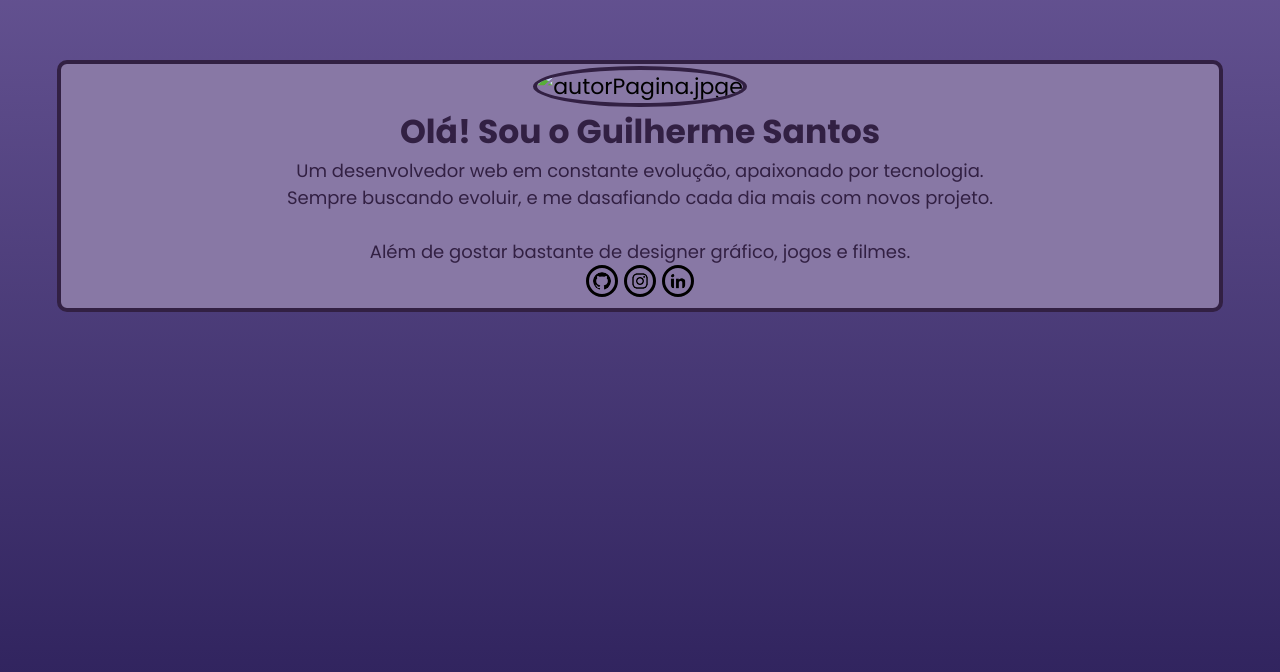
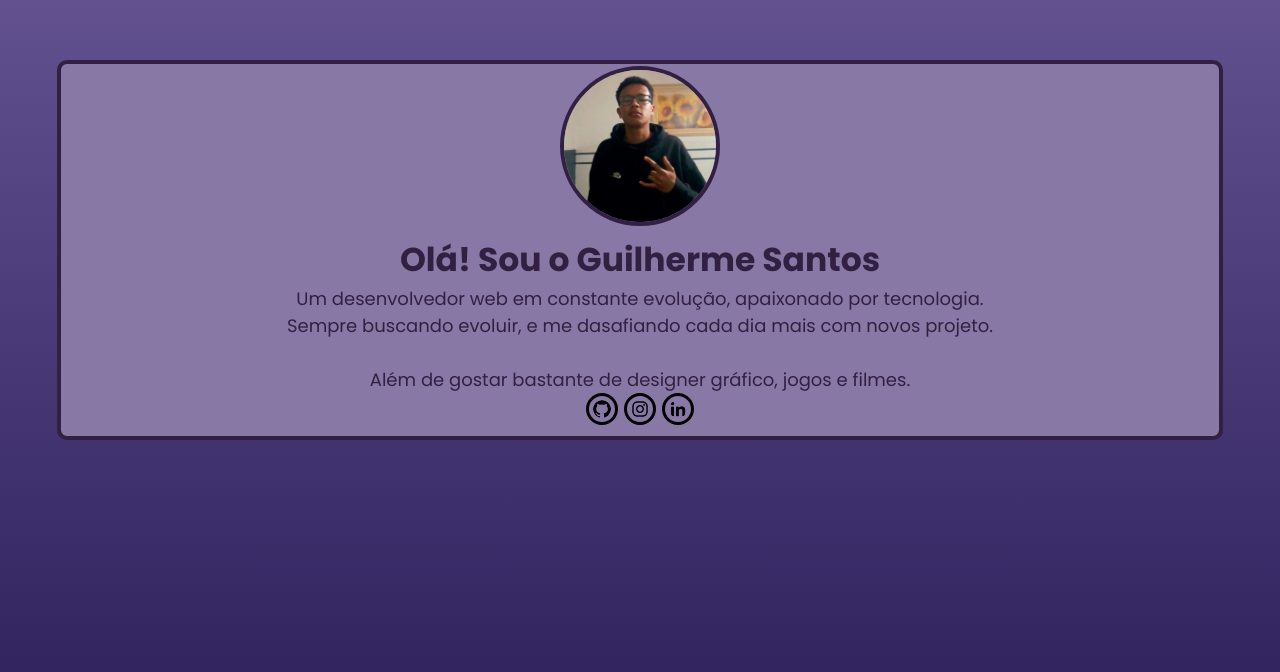
Before and after one commit to uguisousa/siteTest, a plain HTML site: page index.html in a window 1280 px wide. Drawn offline with Linux system fonts and the light colour scheme.

Commit message:
Update index.html

```diff
--- a/index.html
+++ b/index.html
@@ -14,7 +14,7 @@
     <div class="container">
         <section id="main">
         <div class="fotoGui-main">
-            <img id="guiImg" src="/Fotos & Gifs/gui.jpg" alt="autorPagina.jpge">
+            <img id="guiImg" src="gui.jpg" alt="autorPagina.jpge">
         </div>
         <header class="meio-pagina">
                 <div class="container-main">
```
